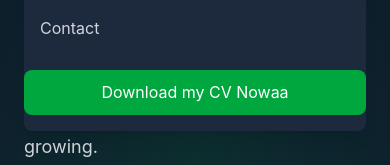
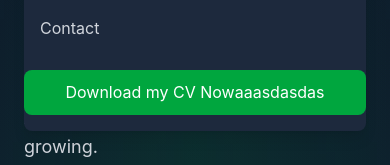
Before and after one commit to ErickDev-T/Portafolio, a React (Vite) app: page / in a window 390 px wide. Both pictures are taken after a click on the button 354 px from the left and 32 px from the top of the page. Shown: the part 325-490 px from the top of the page. Built offline with nearby package versions, Linux system fonts and the light colour scheme.

Commit message:
fix: corregí el header

```diff
--- a/src/components/Header.jsx
+++ b/src/components/Header.jsx
@@ -82,7 +82,7 @@ function Header() {
 
           <button className="mt-4 w-full flex items-center justify-center gap-2 bg-green-600
           text-white px-6 py-2.5 rounded-lg hover:bg-green-700 transition-all duration-300">
-            Download my CV Nowaa
+            Download my CV Nowaaasdasdas
           </button>
         </nav>
       )
```
